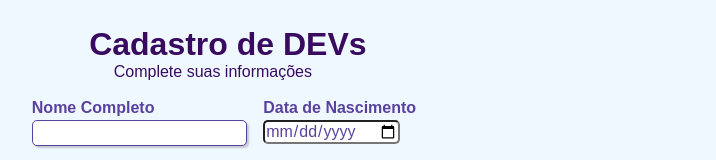
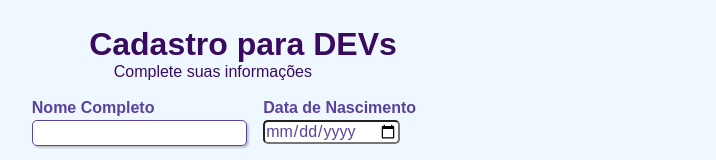
Before and after one commit to rikosoo/Formulario, a plain HTML site: page index.html in a window 1280 px wide. Shown: the top 160 px of the page, without its empty margins (429-1145 px from the left). Drawn offline with Linux system fonts and the light colour scheme.

Commit message:
Update index.html

```diff
--- a/index.html
+++ b/index.html
@@ -17,7 +17,7 @@
 
         <!-- Cabeçalho com título e subtítulo (ambos com css de id "titulo") -->
         <div>
-            <h1 id="titulo">Cadastro de DEVs</h1>
+            <h1 id="titulo">Cadastro para DEVs</h1>
             <p id="subtitulo">Complete suas informações</p>
             <br>
         </div>
@@ -66,7 +66,7 @@
             </div>
 
             <div class="campo">
-                <label for="logadouro"><strong>Logadouro</strong></label>
+                <label for="logadouro"><strong>Logadouro </strong></label>
                 <input type="text" name="logadouro" id="logadouro" required>
             </div>
 
```
